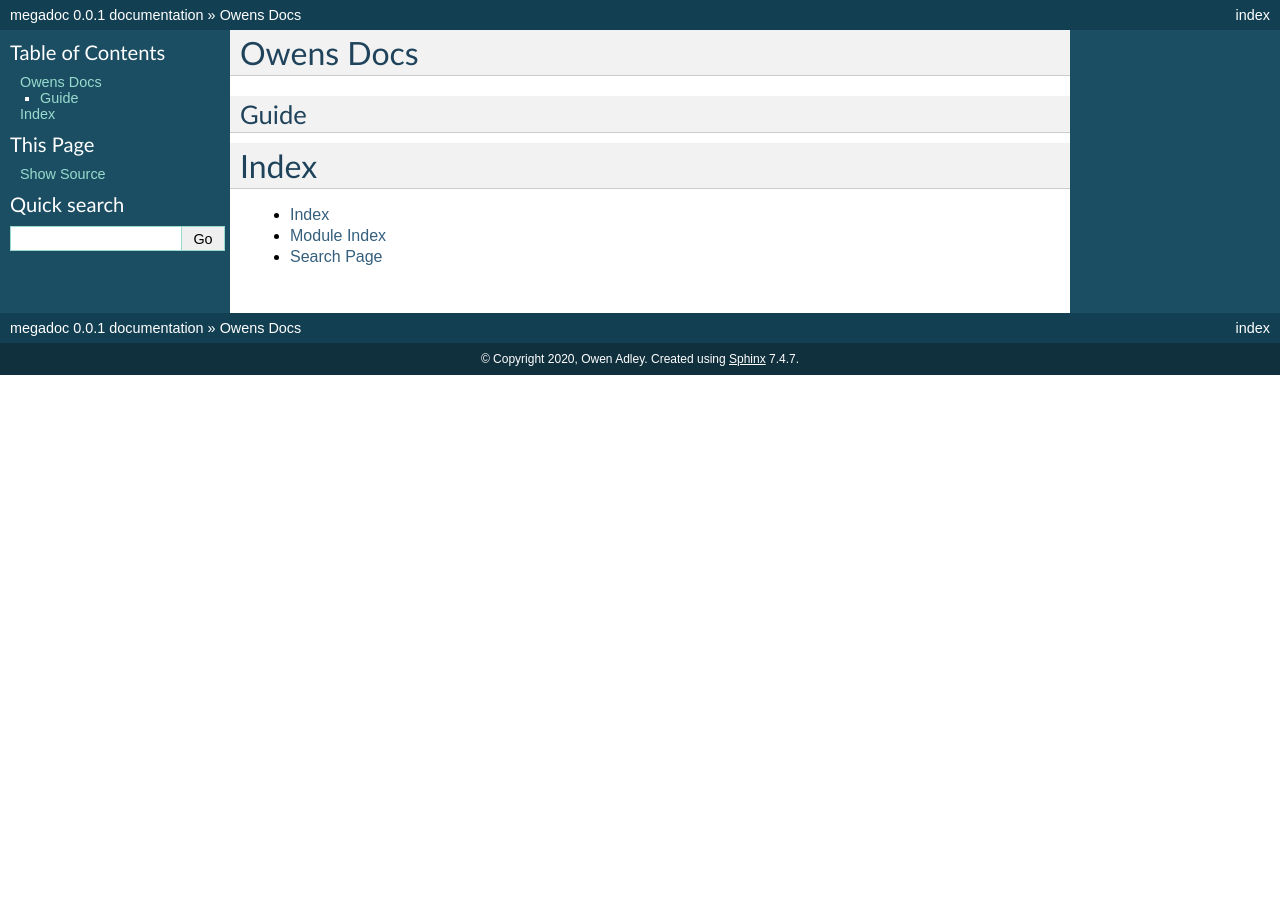
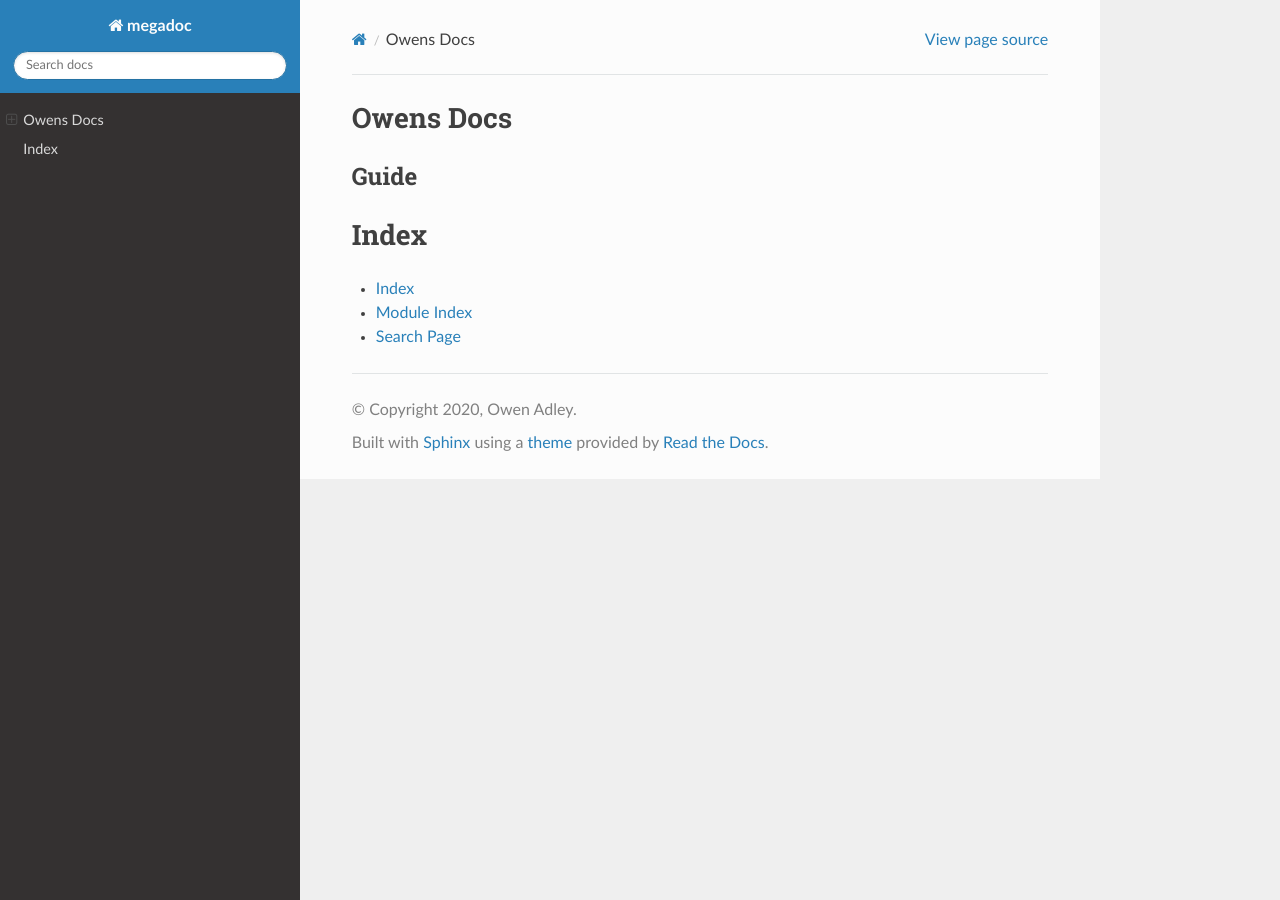
Before and after one commit to owenadley/Practise, a Sphinx documentation site: the page built from docs/source/index.rst, in a window 1280 px wide. Built offline with Sphinx 7.4.7 and the Read the Docs theme 2.0.0, drawn with Linux system fonts in a browser that asks for light colours.

Commit message:
imported sphinx rtd theme

```diff
--- a/docs/source/conf.py
+++ b/docs/source/conf.py
@@ -16,6 +16,7 @@
 # import sys
 # sys.path.insert(0, os.path.abspath('.'))
 
+import sphinx_rtd_theme
 
 # -- Project information -----------------------------------------------------
 
@@ -39,6 +40,7 @@ release = u'0.0.1'
 # extensions coming with Sphinx (named 'sphinx.ext.*') or your custom
 # ones.
 extensions = [
+    'sphinx_rtd_theme',
 ]
 
 # Add any paths that contain templates here, relative to this directory.
@@ -74,7 +76,7 @@ pygments_style = None
 # The theme to use for HTML and HTML Help pages.  See the documentation for
 # a list of builtin themes.
 #
-html_theme = 'default'
+html_theme = 'sphinx_rtd_theme'
 
 # Theme options are theme-specific and customize the look and feel of a theme
 # further.  For a list of options available for each theme, see the
```
